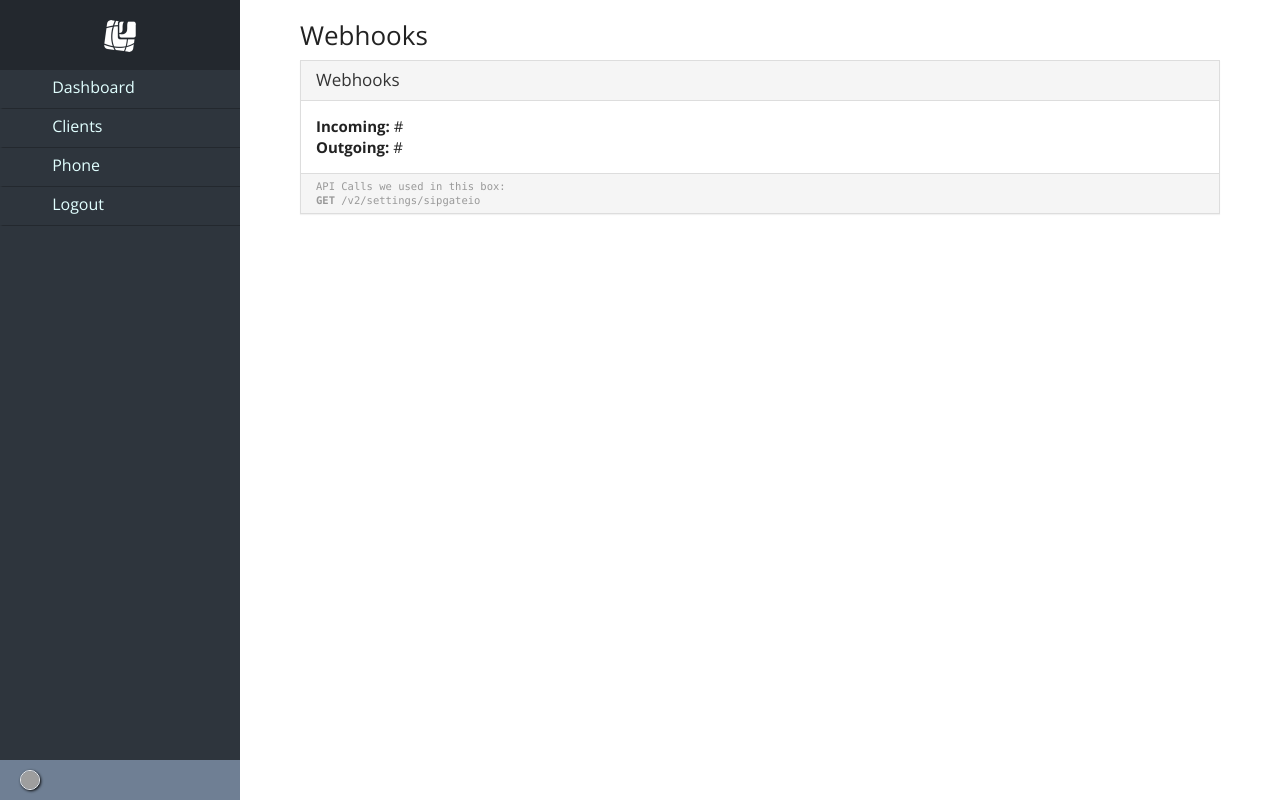
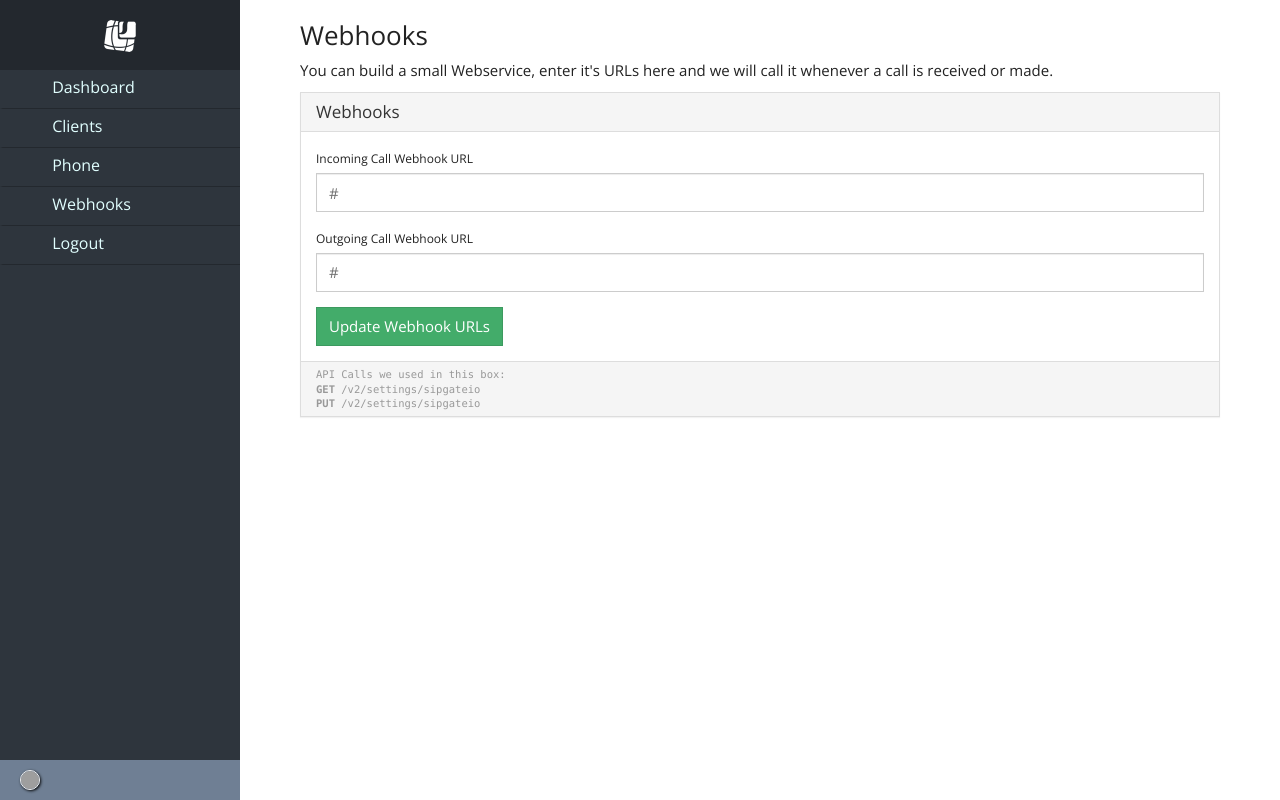
Before and after one commit to BlackMac/apidashboard, a Node server app: template views/hooks.mustache in a window 1280 px wide. Run offline with Node 20, Linux system fonts and the light colour scheme; the template is opened without the code that fills it: most values are stand-ins (such as "Sample title", 1, 10 or a date in 2020); some libraries are stand-ins or nearby versions; grey boxes are pictures that could not be loaded.

Commit message:
adds updateing webhook urls

```diff
--- a/router.js
+++ b/router.js
@@ -13,6 +13,7 @@ module.exports = (app) => {
     app.get('/clients', authMiddleware, clientController.get)
     app.get('/numbers', authMiddleware, numbersController.get)
     app.get('/hooks', authMiddleware, hooksController.get)
+    app.post('/hooks', authMiddleware, hooksController.post)
     app.get('/phone', authMiddleware, phoneController.get)
     app.get('/login', loginController.get)
     app.get('/login/oauth', loginController.authenticate)
--- a/views/hooks.mustache
+++ b/views/hooks.mustache
@@ -5,16 +5,28 @@
     <div class="row">
         <div class="col-md-12">
         <h3>Webhooks</h3>
+         <p>
+            You can build a small Webservice, enter it's URLs here and we will call it whenever a call is received or made.
+        </p>
         <div class="panel panel-default">
         <div class="panel-heading">
             <h3 class="panel-title">Webhooks</h3>
         </div>
         <div class="panel-body">
-            <strong>Incoming:</strong> {{hooks.incomingUrl}}<br>
-            <strong>Outgoing:</strong> {{hooks.outgoingUrl}}
+        <form method="post">
+            <div class="form-group">
+                <label for="hooksInputIncomingUrl">Incoming Call Webhook URL</label>
+                <input type="text" class="form-control" id="hooksInputIncomingUrl" name="hooksInputIncomingUrl" placeholder="https://" value="{{hooks.incomingUrl}}">
+            </div>
+            <div class="form-group">
+                <label for="hooksInputOutgoingUrl">Outgoing Call Webhook URL</label>
+                <input type="text" class="form-control" id="hooksInputOutgoingUrl" name ="hooksInputOutgoingUrl" placeholder="https://" value="{{hooks.outgoingUrl}}">
+            </div>
+            <button type="submit" class="btn btn-success">Update Webhook URLs</button>
+        </form>
         </div>
         <div class="panel-footer">
-            API Calls we used in this box:<br><strong>GET</strong> /v2/settings/sipgateio
+            API Calls we used in this box:<br><strong>GET</strong> /v2/settings/sipgateio<br><strong>PUT</strong> /v2/settings/sipgateio
         </div>
         </div>
         </div>
--- a/views/menu.mustache
+++ b/views/menu.mustache
@@ -20,6 +20,11 @@
                 <i class="ti-headphone-alt"></i>Phone
                 </li>
                 </a>
+                <a href="/hooks">
+                <li class="{{#pageHooks}}active{{/pageHooks}}">
+                <i class="ti-link"></i>Webhooks
+                </li>
+                </a>
                 <a href="/login">
                 <li class="{{#pageLogin}}active{{/pageLogin}}">
                 <i class="ti-power-off text-danger"></i>Logout
```
Also changed, not shown: controllers/hooks.js (+16 -1 lines), models/sipgate.js (+15 -2 lines), views/error.mustache (+13 -5 lines).
